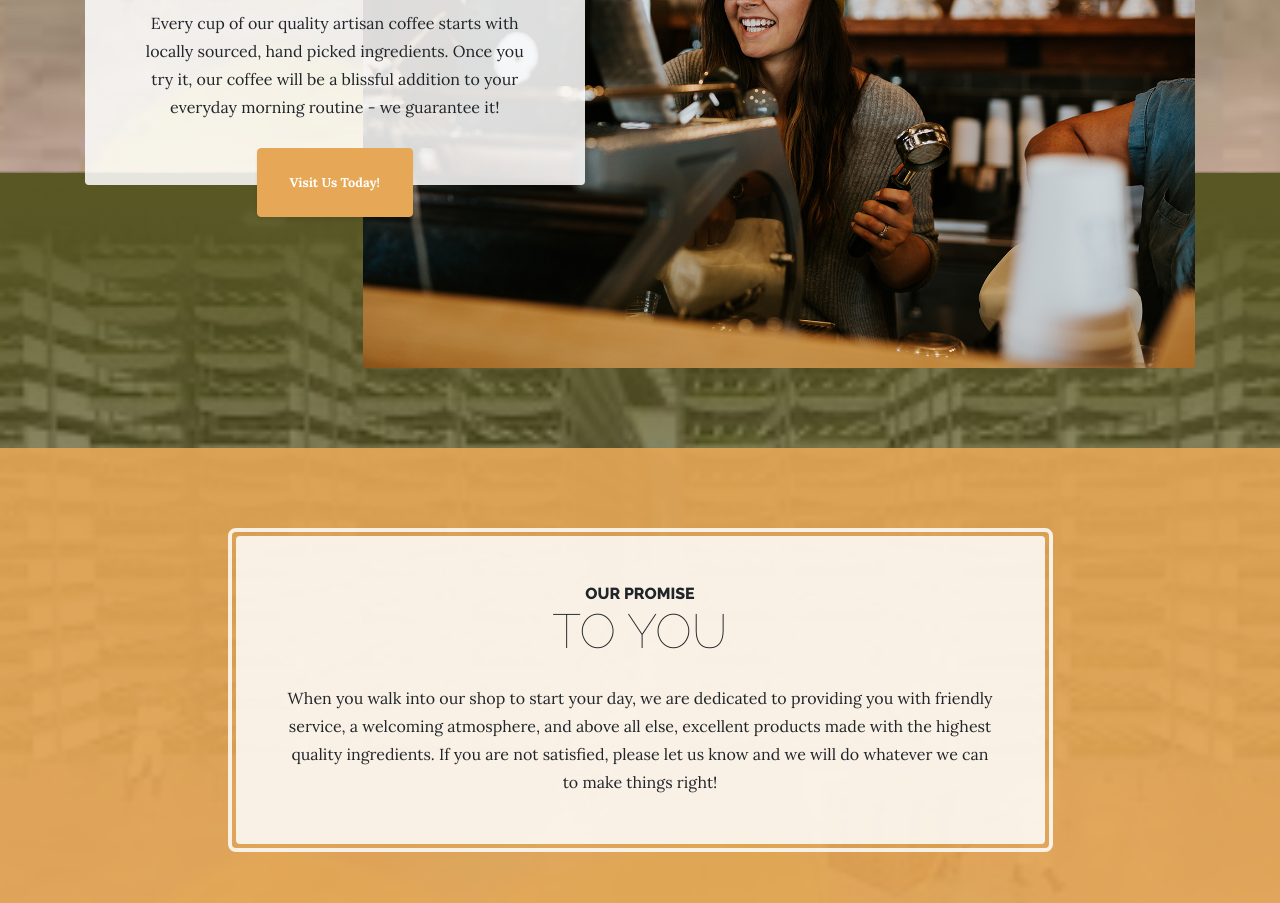
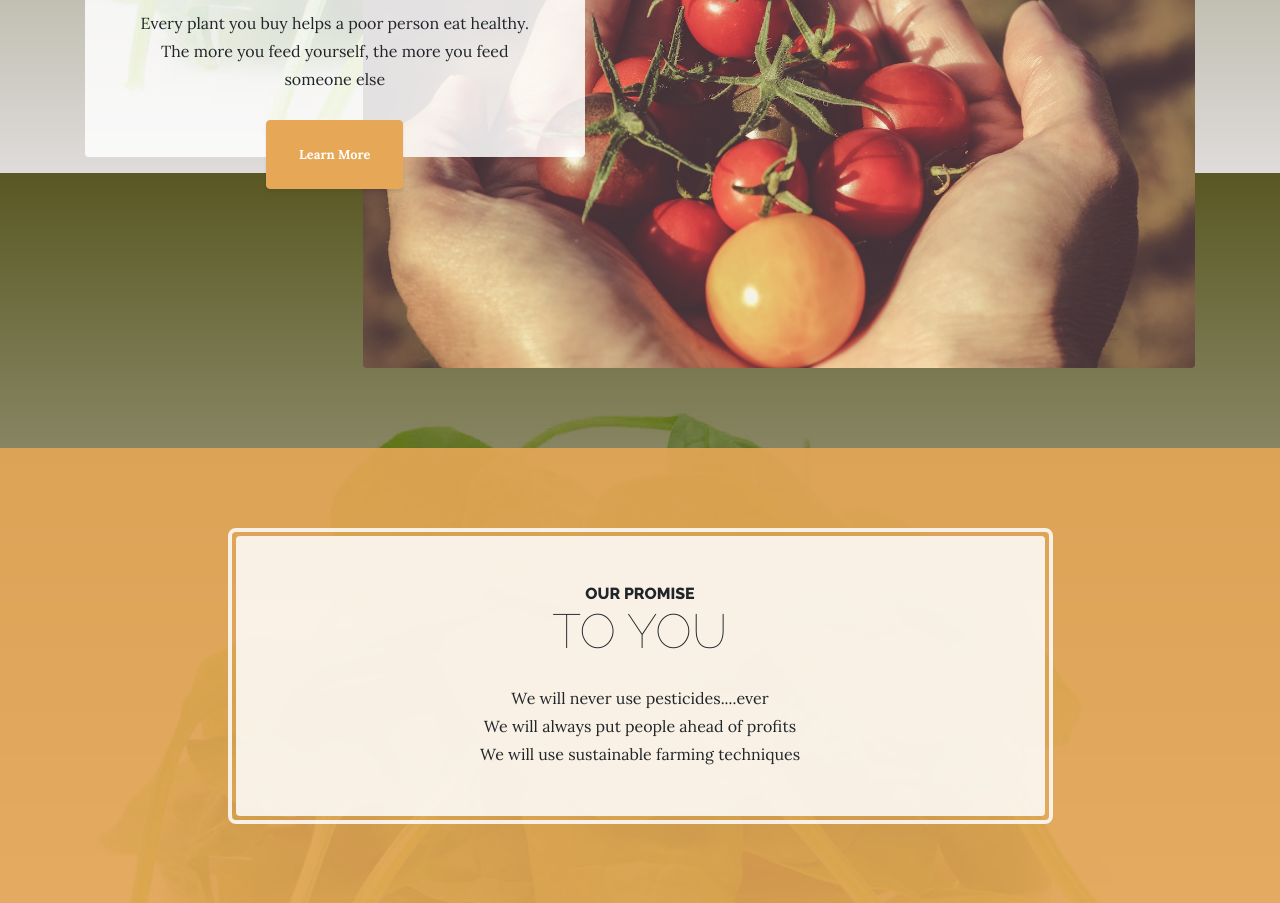
Before and after one commit to AkitJ/vertex, a website: page index.html in a window 1280 px wide. Shown: the part 627-1530 px from the top of the page. Drawn offline with Linux system fonts and the light colour scheme.

Commit message:
fix pictures

```diff
--- a/index.html
+++ b/index.html
@@ -26,7 +26,7 @@
 
     <h1 class="site-heading text-center text-white d-none d-lg-block">
       <span class="site-heading-upper text-primary mb-3">Vertex Farms</span>
-      <span class="site-heading-lower">Farm of the future</span>
+      <span class="site-heading-lower">Farm for the people</span>
     </h1>
 
     <!-- Navigation -->
@@ -60,16 +60,17 @@
     <section class="page-section clearfix">
       <div class="container">
         <div class="intro">
-          <img class="intro-img img-fluid mb-3 mb-lg-0 rounded" src="img/intro.jpg" alt="">
+          <img class="intro-img img-fluid mb-3 mb-lg-0 rounded" src="img/tomatoes.jpg" alt="">
           <div class="intro-text left-0 text-center bg-faded p-5 rounded">
             <h2 class="section-heading mb-4">
               <span class="section-heading-upper">Fresh Food</span>
               <span class="section-heading-lower">Worth Sharing</span>
             </h2>
-            <p class="mb-3">Every cup of our quality artisan coffee starts with locally sourced, hand picked ingredients. Once you try it, our coffee will be a blissful addition to your everyday morning routine - we guarantee it!
+            <p class="mb-3">
+              Every plant you buy helps a poor person eat healthy. The more you feed yourself, the more you feed someone else
             </p>
             <div class="intro-button mx-auto">
-              <a class="btn btn-primary btn-xl" href="#">Visit Us Today!</a>
+              <a class="btn btn-primary btn-xl" href="#">Learn More</a>
             </div>
           </div>
         </div>
@@ -85,7 +86,15 @@
                 <span class="section-heading-upper">Our Promise</span>
                 <span class="section-heading-lower">To You</span>
               </h2>
-              <p class="mb-0">When you walk into our shop to start your day, we are dedicated to providing you with friendly service, a welcoming atmosphere, and above all else, excellent products made with the highest quality ingredients. If you are not satisfied, please let us know and we will do whatever we can to make things right!</p>
+              <p class="mb-0">
+                We will never use pesticides....ever
+              </p class="mb-0">
+              <p class="mb-0">
+                We will always put people ahead of profits
+              </p>
+              <p class="mb-0">
+                We will use sustainable farming techniques
+              </p>
             </div>
           </div>
         </div>
@@ -94,7 +103,7 @@
 
     <footer class="footer text-faded text-center py-5">
       <div class="container">
-        <p class="m-0 small">Copyright &copy; Your Website 2018</p>
+        <p class="m-0 small">Vertex Designs</p>
       </div>
     </footer>
 
--- a/scss/_global.scss
+++ b/scss/_global.scss
@@ -1,6 +1,6 @@
 body {
   @include body-font;
-  background: linear-gradient(rgba(47, 23, 15, 0.65), rgba(47, 23, 15, 0.65)), url('../img/vertical_farm_towers.jpg');
+  background: linear-gradient(rgba(47, 23, 15, 0.65), rgba(47, 23, 15, 0.65)), url('../img/spinach.jpg');
   background-attachment: fixed;
   background-position: center;
   background-size: cover;
```
Also changed, not shown: about.html (+1 -1 lines), investors.html (+1 -1 lines), products.html (+2 -3 lines), css/business-casual.css, css/business-casual.min.css, img/child_eating.jpg (added), img/spinach.jpg (added), img/tomatoes.jpg (added).
